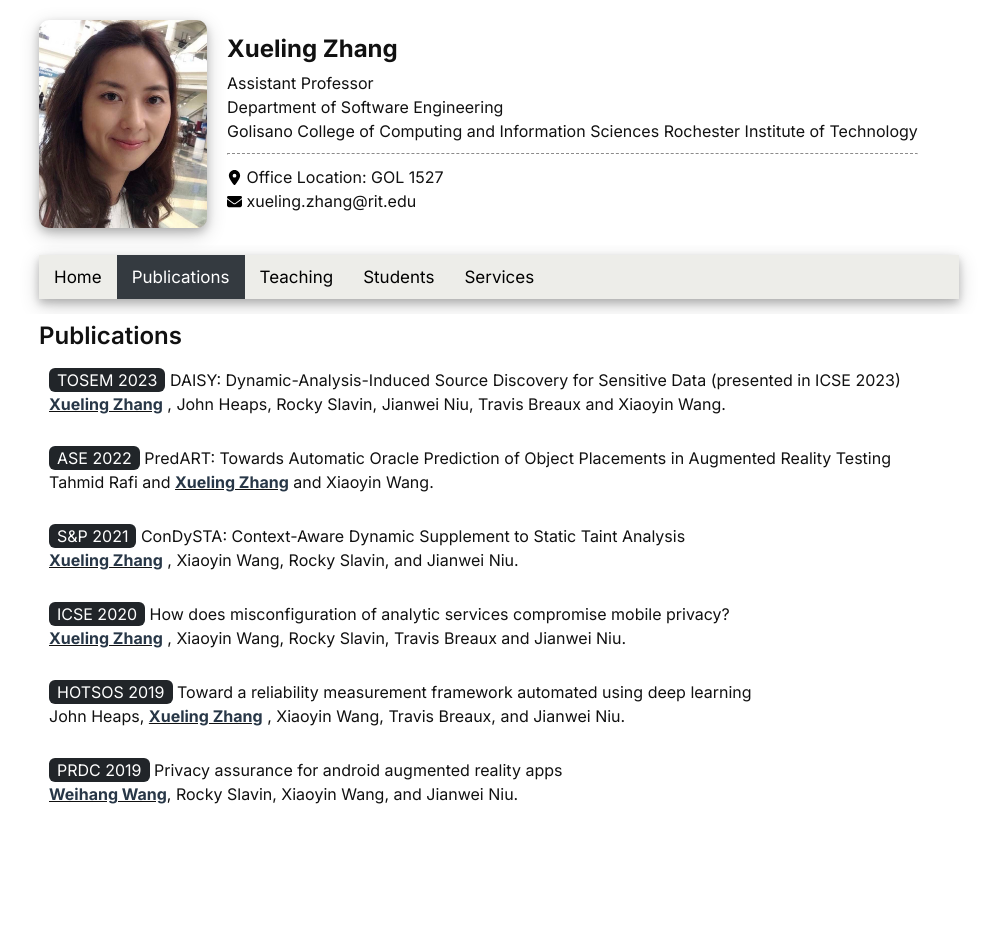
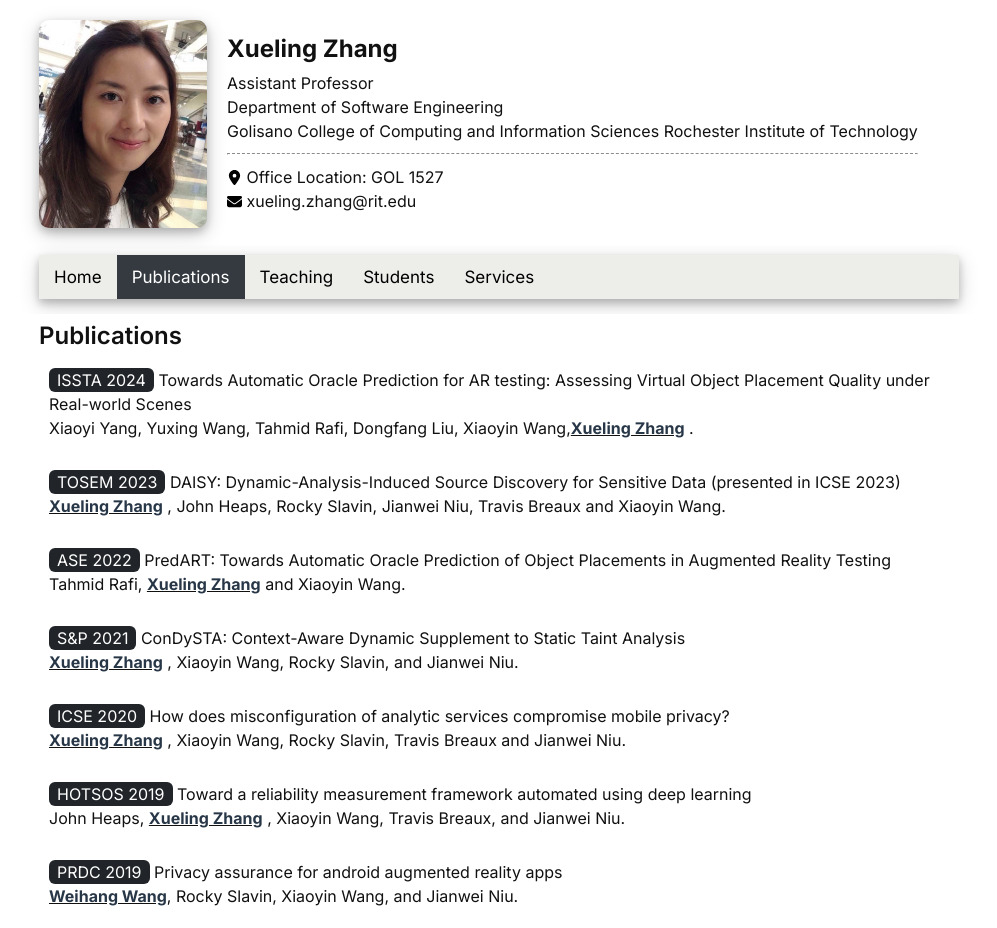
Before and after one commit to XuelingZ/XuelingZ.github.io, a Next.js app: page / in a window 1280 px wide. Both pictures are taken after a click on the link "Publications". Shown: the whole page, without its empty margins (141-1138 px from the left). Before the commit the page ends 826 px from the top, so only its background shows below. Built offline with nearby package versions, Linux system fonts and the light colour scheme.

Commit message:
Update publications.js

```diff
--- a/src/components/publications.js
+++ b/src/components/publications.js
@@ -4,6 +4,19 @@ export default function Publications() {
        <div className="wrapper">
   <h2>Publications</h2>
   <p></p>
+
+
+    <p className="divcontainer">
+    <span className="w3-tag w3-blue w3-round">ISSTA 2024</span> {" "}
+    Towards Automatic Oracle Prediction for AR testing: Assessing  Virtual Object Placement Quality under Real-world Scenes <br />
+    Xiaoyi Yang, Yuxing Wang, Tahmid Rafi, Dongfang Liu, Xiaoyin Wang,
+    <b>
+      <u>
+        <font color="#283747">Xueling Zhang</font>
+      </u>
+    </b>
+    {" "}.<br />
+  </p>
 
     <p className="divcontainer">
     <span className="w3-tag w3-blue w3-round">TOSEM 2023</span> {" "}
@@ -24,7 +37,7 @@ export default function Publications() {
   <p className="divcontainer">
     <span className="w3-tag w3-blue w3-round">ASE 2022</span> {" "}
     PredART: Towards Automatic Oracle Prediction of Object Placements in Augmented Reality Testing <br />
-    Tahmid Rafi and{" "}
+    Tahmid Rafi, {" "}
     <b>
       <u>
         <font color="#283747">Xueling Zhang</font>
```
